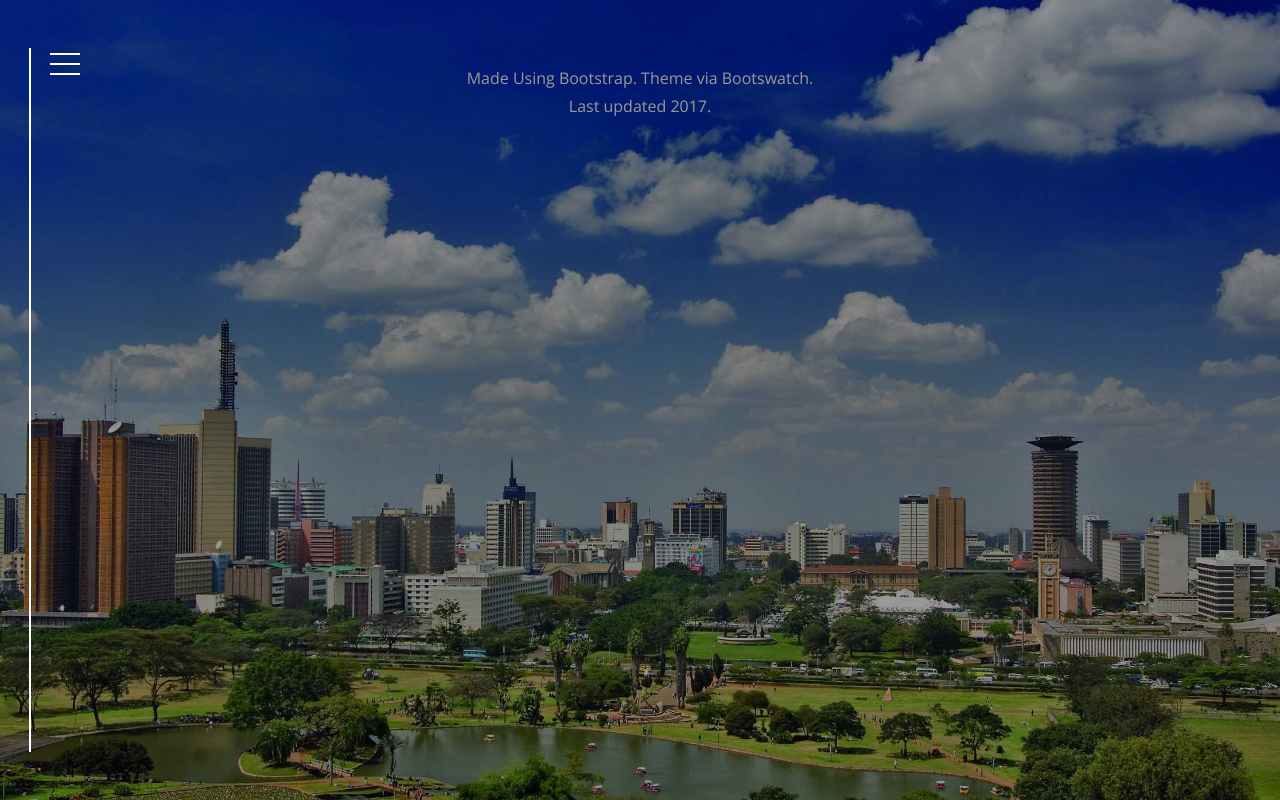
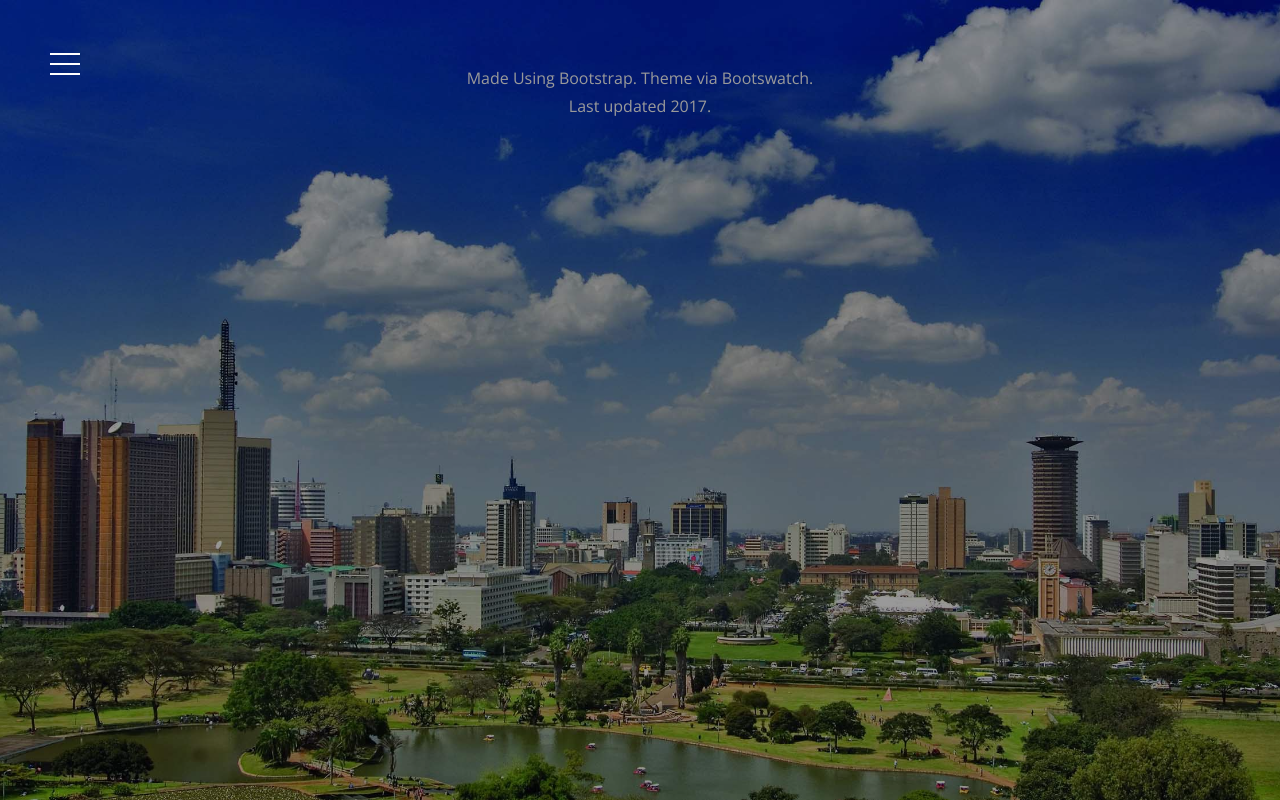
Before and after one commit to KatFaye/ctructure, a Flask app: page /team in a window 1280 px wide. Run offline with Flask 2, Linux system fonts and the light colour scheme; some libraries are stand-ins or nearby versions.

Commit message:
debugging

```diff
--- a/templates/base.html
+++ b/templates/base.html
@@ -78,12 +78,7 @@
           <li><a href="contact"><i class="fa fa-fw fa-envelope"></i><span>Contact</span></a></li>
         </ul>
       </div>
-      <div class="morph-shape" data-morph-open="M300-10c0,0,295,164,295,410c0,232-295,410-295,410" data-morph-close="M300-10C300-10,5,154,5,400c0,232,295,410,295,410">
-        <svg width="100%" height="100%" viewBox="0 0 600 800" preserveAspectRatio="none">
-  <path fill="none" d="M300-10c0,0,0,164,0,410c0,232,0,410,0,410"/>
-  </svg>
-      </div>
-    </nav>
+
     <!-- /menu -->
     {% endblock %} {% block content %} {% endblock %}
 
--- a/templates/index.html
+++ b/templates/index.html
@@ -1,4 +1,10 @@
 {% extends "base.html" %} {% block content %}
+<div class="morph-shape" data-morph-open="M300-10c0,0,295,164,295,410c0,232-295,410-295,410" data-morph-close="M300-10C300-10,5,154,5,400c0,232,295,410,295,410">
+        <svg width="100%" height="100%" viewBox="0 0 600 800" preserveAspectRatio="none">
+        <path fill="none" d="M300-10c0,0,0,164,0,410c0,232,0,410,0,410"/>
+        </svg>
+      </div>
+    </nav>
 <!-- main -->
 <div class="main">
   <!-- header -->
```
